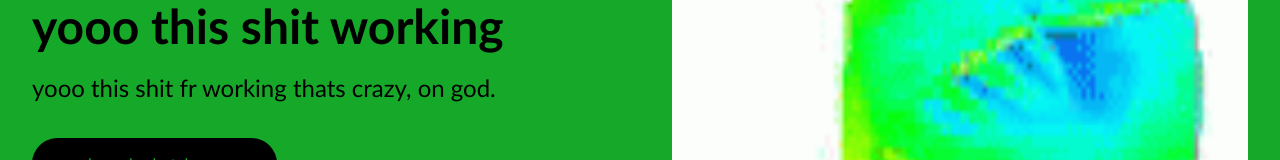
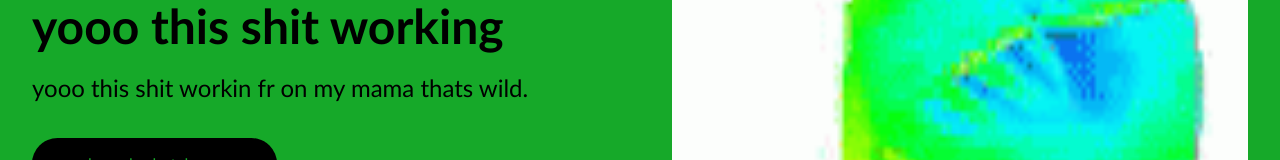
Before and after one commit to xyeber/D1splay, a plain HTML site: page index.html in a window 1280 px wide. Shown: the part 367-527 px from the top of the page. Drawn offline with Linux system fonts and the light colour scheme.

Commit message:
changed text

```diff
--- a/index.html
+++ b/index.html
@@ -18,8 +18,8 @@
         <div class="column-left">
           <h1>yooo this shit working</h1>
           <p>
-            yooo this shit fr working
-            thats crazy, on god.
+            yooo this shit workin fr
+            on my mama thats wild.
           </p>
           <button onclick="window.location.href='https://youtu.be/0-12sj2pRyk?si=tmowR2LR5dEr9nUg';">alexa play hotel room</button>
         </div>
```
